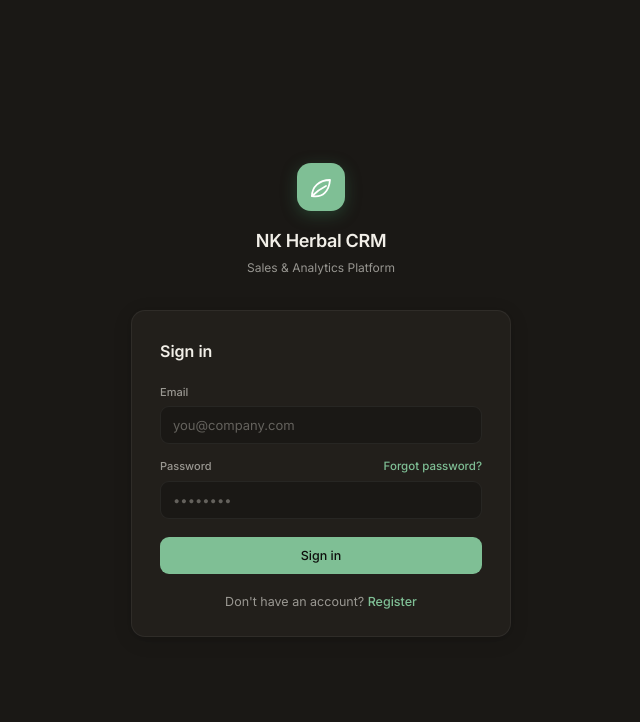
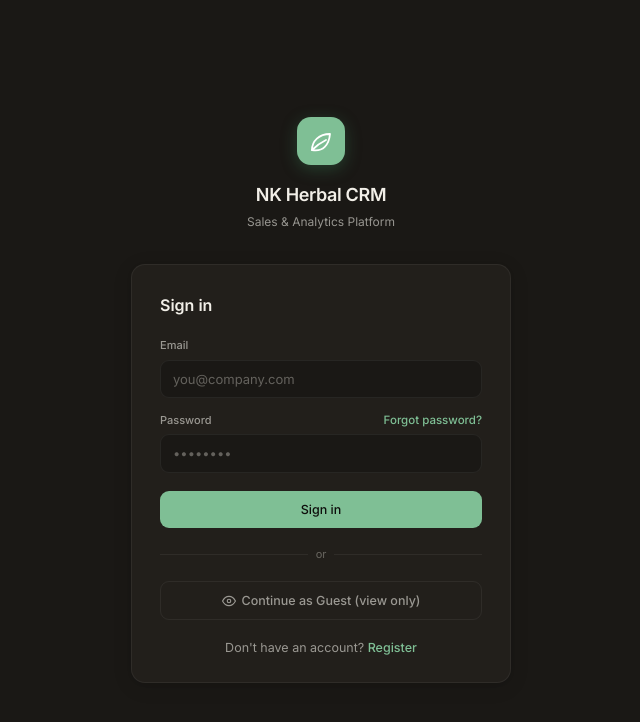
Before and after one commit to nkherbalinfo-create/nkherbal-crm, a React (Vite) app in the folder frontend/: page /login in a window 1280 px wide. Shown: the top 722 px of the page, without its empty margins (319-959 px from the left). Built offline with nearby package versions, Linux system fonts and the light colour scheme.

Commit message:
Guest login button on login page; fix admin session not overwritten by guest token

```diff
--- a/frontend/src/context/AuthContext.jsx
+++ b/frontend/src/context/AuthContext.jsx
@@ -16,7 +16,12 @@ export function AuthProvider({ children }) {
     const params = new URLSearchParams(window.location.search);
     const guestToken = params.get('guest');
     if (guestToken) {
-      localStorage.setItem('token', guestToken);
+      // Only apply guest token if there's no existing admin session
+      const existing = localStorage.getItem('token');
+      const existingRole = existing ? decodeJwt(existing).role : null;
+      if (!existing || existingRole === 'guest') {
+        localStorage.setItem('token', guestToken);
+      }
       window.history.replaceState({}, '', window.location.pathname);
     }
 
@@ -51,6 +56,12 @@ export function AuthProvider({ children }) {
     return data;
   };
 
+  const loginAsGuest = async () => {
+    const { data } = await api.post('/auth/guest');
+    localStorage.setItem('token', data.token);
+    setUser({ id: 'guest', name: 'Guest', email: '', role: 'guest' });
+  };
+
   const logout = () => {
     localStorage.removeItem('token');
     setUser(null);
@@ -59,7 +70,7 @@ export function AuthProvider({ children }) {
   const updateUser = (updated) => setUser(prev => ({ ...prev, ...updated }));
 
   return (
-    <AuthContext.Provider value={{ user, loading, login, register, logout, updateUser }}>
+    <AuthContext.Provider value={{ user, loading, login, register, logout, loginAsGuest, updateUser }}>
       {children}
     </AuthContext.Provider>
   );
--- a/frontend/src/pages/Login.jsx
+++ b/frontend/src/pages/Login.jsx
@@ -25,8 +25,9 @@ export default function Login() {
   const [error, setError] = useState('');
   const [success, setSuccess] = useState('');
   const [shaking, setShaking] = useState(false);
-  const { login, register } = useAuth();
+  const { login, register, loginAsGuest } = useAuth();
   const navigate = useNavigate();
+  const [guestLoading, setGuestLoading] = useState(false);
 
   // Double-RAF: ensures React renders the class REMOVED first, then adds it back
   // so the browser always sees it as a fresh animation — works 100% reliably
@@ -164,6 +165,26 @@ export default function Login() {
                 {loading ? <span style={{ display:'flex', alignItems:'center', gap:8 }}><Spinner light /> Please wait…</span>
                          : mode === 'login' ? 'Sign in' : 'Create account'}
               </button>
+
+              {mode === 'login' && (
+                <>
+                  <div style={{ display:'flex', alignItems:'center', gap:8, margin:'4px 0' }}>
+                    <div style={{ flex:1, height:1, background:'var(--rule)' }} />
+                    <span style={{ fontSize:11, color:'var(--faint)' }}>or</span>
+                    <div style={{ flex:1, height:1, background:'var(--rule)' }} />
+                  </div>
+                  <button type="button" disabled={guestLoading}
+                    onClick={async () => { setGuestLoading(true); try { await loginAsGuest(); navigate('/'); } catch { setError('Guest login failed'); } finally { setGuestLoading(false); } }}
+                    style={{ width:'100%', padding:'9px 16px', borderRadius:9, border:'1px solid var(--rule)', background:'transparent', color:'var(--muted)', cursor:'pointer', fontSize:12.5, fontWeight:500, display:'flex', alignItems:'center', justifyContent:'center', gap:6, transition:'all 0.15s' }}
+                    onMouseEnter={e => { e.currentTarget.style.borderColor='var(--accent)'; e.currentTarget.style.color='var(--accent)'; }}
+                    onMouseLeave={e => { e.currentTarget.style.borderColor='var(--rule)'; e.currentTarget.style.color='var(--muted)'; }}>
+                    {guestLoading ? <><Spinner /> Loading…</> : <>
+                      <svg width="14" height="14" viewBox="0 0 24 24" fill="none" stroke="currentColor" strokeWidth="2" strokeLinecap="round"><path d="M1 12s4-8 11-8 11 8 11 8-4 8-11 8-11-8-11-8z"/><circle cx="12" cy="12" r="3"/></svg>
+                      Continue as Guest (view only)
+                    </>}
+                  </button>
+                </>
+              )}
             </form>
           )}
 
```
Also changed, not shown: 1 other file (tests, documents, lock files or other folders).
